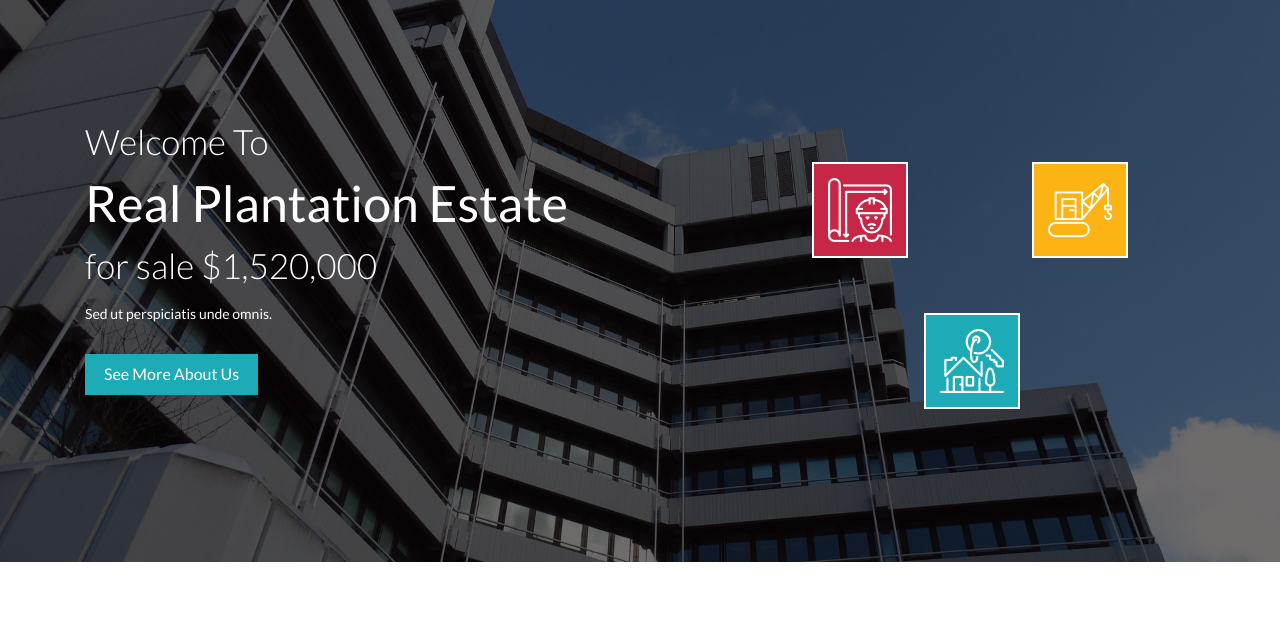
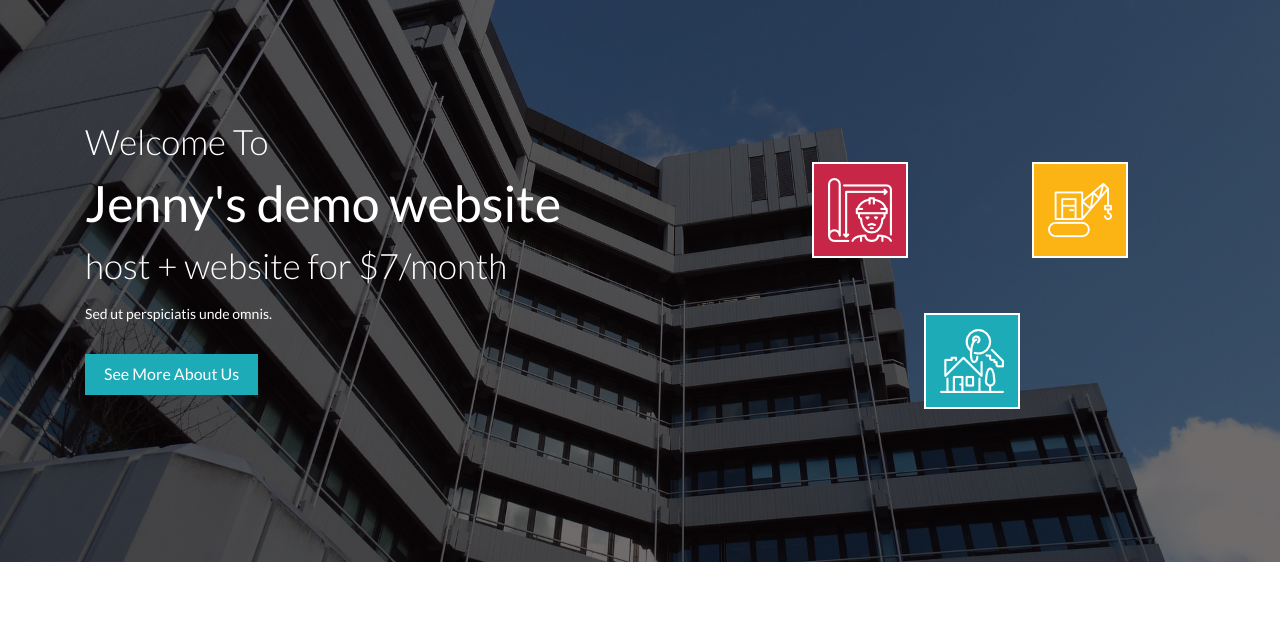
Before and after one commit to JennyTran1508/barbertest, a plain HTML site: page index.html in a window 1280 px wide. Shown: the part 134-757 px from the top of the page. Drawn offline with Linux system fonts and the light colour scheme; a web font is replaced by a local one.

Commit message:
change index
index banner with jenny

```diff
--- a/index.html
+++ b/index.html
@@ -97,7 +97,7 @@ Smartphone Compatible web template, free webdesigns for Nokia, Samsung, LG, Sony
 	<div class="container">
 		<div class="banner-info">
 			<div class="col-md-7 banner-left wow flipInY" data-wow-duration="1.5s" data-wow-delay="0s">
-				<h3>Welcome To <span> Real Plantation Estate </span> for sale $1,520,000 </h3>
+				<h3>Welcome To <span> Jenny's demo website </span> host + website for $7/month </h3>
 				<p>Sed ut perspiciatis unde omnis.</p>
 				<a class="hvr-outline-out scroll" href="#about">See More About Us</a>
 			</div>
```
